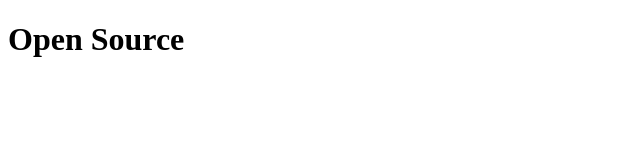
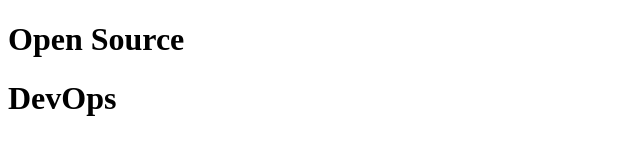
Before and after one commit to Saywayabhi/do-it-self-, a plain HTML site: page index.html in a window 1280 px wide. Shown: the whole page, without its empty margins (0-640 px from the left). Drawn offline with Linux system fonts and the light colour scheme.

Commit message:
added message in index.html

```diff
--- a/index.html
+++ b/index.html
@@ -8,5 +8,6 @@
 </head>
 <body>
     <h1>Open Source</h1>
+    <h1>DevOps</h1>
 </body>
 </html>
```
